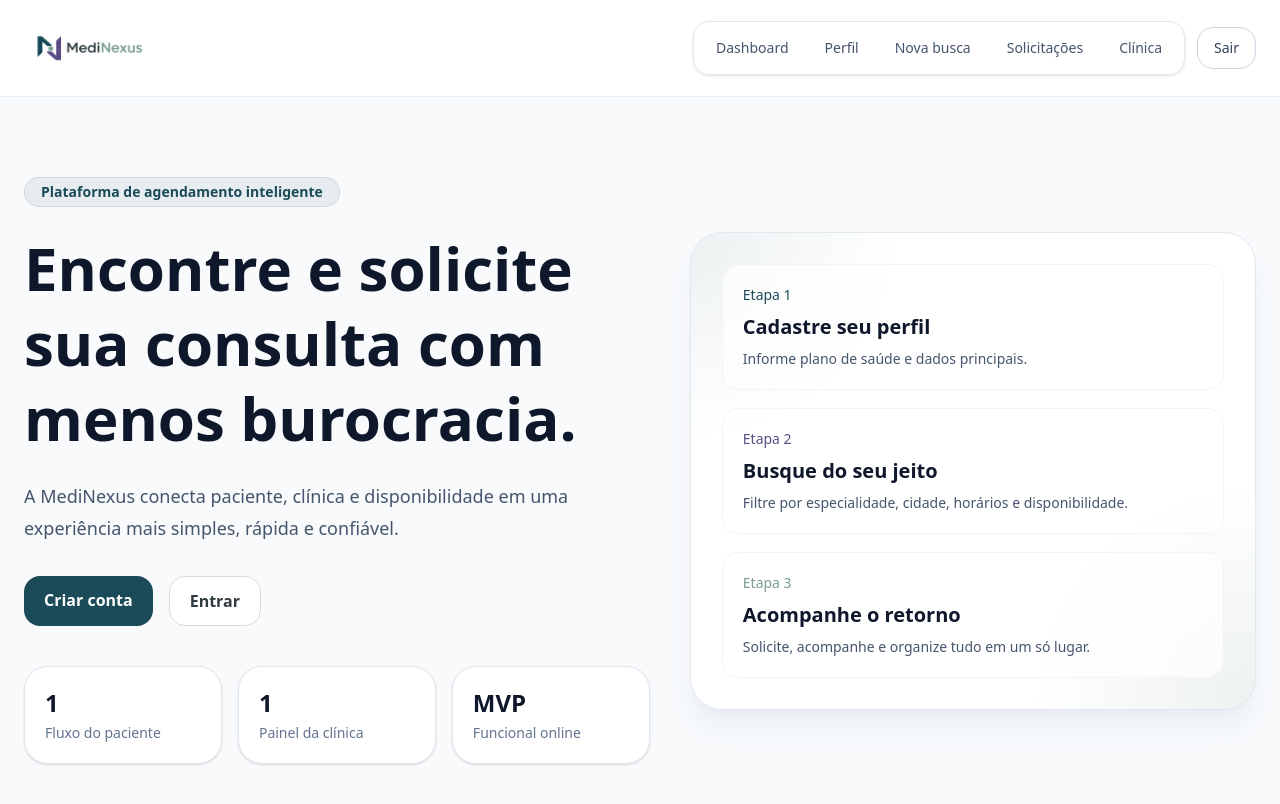
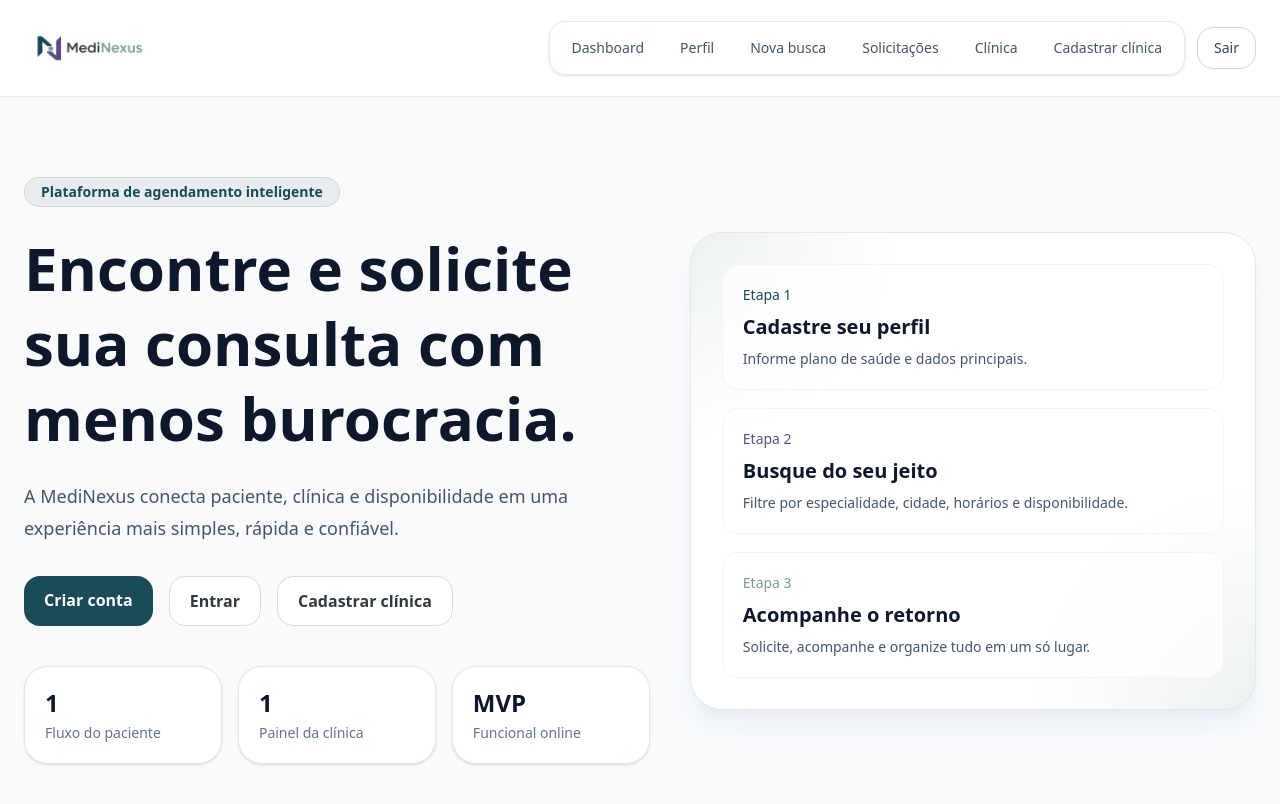
Before and after one commit to ph-pimentel25/medinexus-web, a Next.js app in the folder medinexus-web/: page / in a window 1280 px wide. Shown: the top 804 px of the page. Built offline with nearby package versions, Linux system fonts and the light colour scheme; no server answers.

Commit message:
Cria MVP da clínica parte 1 com cadastro e área privada

```diff
--- a/medinexus-web/src/app/clinica/cadastro/page.tsx
+++ b/medinexus-web/src/app/clinica/cadastro/page.tsx
@@ -54,7 +54,8 @@ export default function ClinicaCadastroPage() {
   });
 
   if (error) {
-      setMessage(error.message);
+    console.error("signUp error:", error);
+    setMessage(`Erro ao criar a conta: ${error.message}`);
     setMessageType("error");
     setSubmitting(false);
     return;
@@ -70,7 +71,7 @@ export default function ClinicaCadastroPage() {
   }
 
   const userId = data.user.id;
-    const clinicId = crypto.randomUUID();
+const clinicId = userId;
 
   const { error: profileUpdateError } = await supabase
     .from("profiles")
@@ -82,7 +83,8 @@ export default function ClinicaCadastroPage() {
     .eq("id", userId);
 
   if (profileUpdateError) {
-      setMessage("Conta criada, mas não foi possível atualizar o perfil.");
+    console.error("profileUpdateError:", profileUpdateError);
+    setMessage(`Conta criada, mas houve erro ao atualizar o perfil: ${profileUpdateError.message}`);
     setMessageType("error");
     setSubmitting(false);
     return;
@@ -101,7 +103,8 @@ export default function ClinicaCadastroPage() {
 });
 
   if (clinicError) {
-      setMessage("Conta criada, mas houve erro ao criar a clínica.");
+    console.error("clinicError:", clinicError);
+    setMessage(`Erro ao criar a clínica: ${clinicError.message}`);
     setMessageType("error");
     setSubmitting(false);
     return;
@@ -114,7 +117,8 @@ export default function ClinicaCadastroPage() {
 });
 
   if (memberError) {
-      setMessage("Clínica criada, mas houve erro ao vincular o usuário à clínica.");
+    console.error("memberError:", memberError);
+    setMessage(`Erro ao vincular usuário à clínica: ${memberError.message}`);
     setMessageType("error");
     setSubmitting(false);
     return;
@@ -129,7 +133,6 @@ export default function ClinicaCadastroPage() {
 
   setSubmitting(false);
 }
-
   return (
     <main className="min-h-screen bg-slate-50">
       <section className="mx-auto max-w-7xl px-6 py-12">
--- a/medinexus-web/src/app/components/navbar.tsx
+++ b/medinexus-web/src/app/components/navbar.tsx
@@ -12,6 +12,7 @@ const links = [
   { href: "/busca", label: "Nova busca" },
   { href: "/solicitacoes", label: "Solicitações" },
   { href: "/clinica/dashboard", label: "Clínica" },
+  { href: "/clinica/cadastro", label: "Cadastrar clínica" },
 ];
 
 export default function Navbar() {
--- a/medinexus-web/src/app/page.tsx
+++ b/medinexus-web/src/app/page.tsx
@@ -30,6 +30,12 @@ export default function Home() {
               >
                 Entrar
               </Link>
+              <Link
+  href="/clinica/cadastro"
+  className="app-button-secondary text-center"
+>
+  Cadastrar clínica
+</Link>
             </div>
 
             <div className="mt-10 grid gap-4 sm:grid-cols-3">
```
Lines whose indentation alone changed are shown as unchanged.
